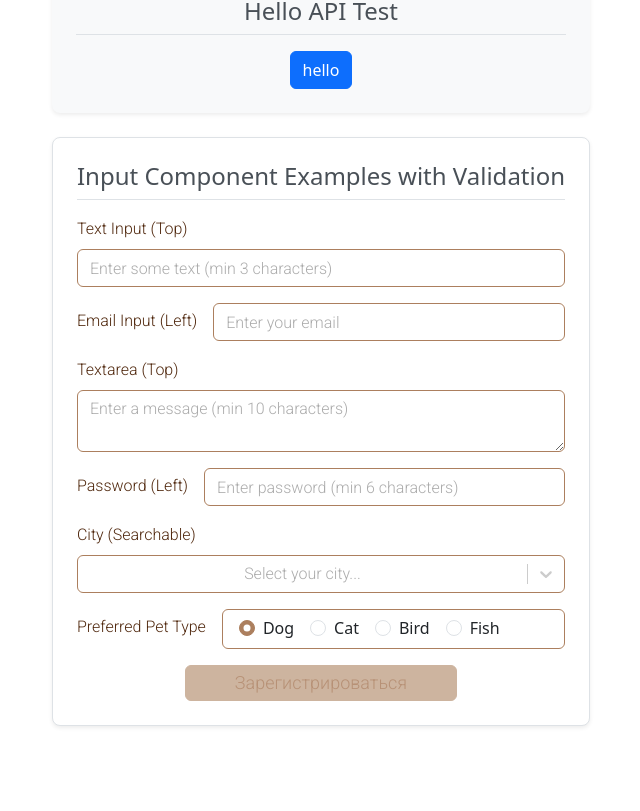
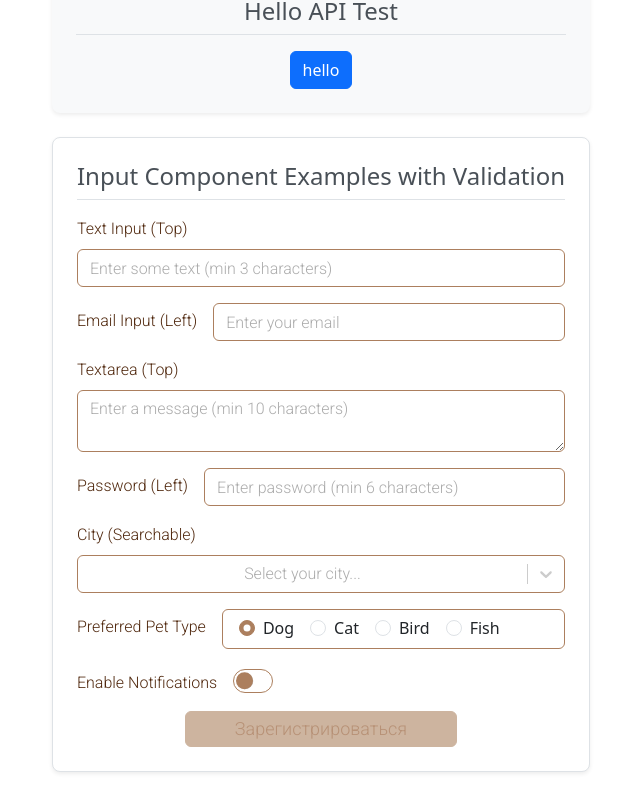
Before and after one commit to PetMatchNSU/PetMatch-frontend, a React (Vite) app: page / in a window 1280 px wide. Shown: the part 273-1084 px from the top of the page, without its empty margins (319-959 px from the left). Built offline with nearby package versions, Linux system fonts and the light colour scheme.

Commit message:
[15608] - toggle switch component

```diff
--- /dev/null
+++ b/src/components/Toggle/Toggle.module.css
@@ -0,0 +1,88 @@
+.toggleWrapper {
+  position: relative;
+  margin-bottom: 1rem;
+}
+
+.toggleWrapperHorizontal {
+  display: flex;
+  align-items: flex-start;
+}
+
+.toggleLabel {
+  display: inline-block;
+  margin-bottom: 0.5rem;
+  font-family: 'Roboto', sans-serif;
+  font-weight: 300;
+  font-size: 16px;
+  color: #50280E;
+  text-align: left;
+  width: 100%;
+}
+
+.toggleLabelLeft {
+  margin-right: 1rem;
+  margin-bottom: 0;
+  padding-top: 0.375rem;
+  min-width: 100px;
+  text-align: right;
+  width: max-content;
+  font-family: 'Roboto', sans-serif;
+  font-weight: 300;
+  font-size: 16px;
+  color: #50280E;
+}
+
+.toggleContainer {
+  flex: 1;
+}
+
+/* Style the react-bootstrap switch */
+.toggleContainer :global(.form-switch .form-check-input) {
+  width: 2.5em;
+  height: 1.5em;
+  background-color: #fff;
+  border-color: #AC7F5E;
+  position: relative;
+}
+
+.toggleContainer :global(.form-switch .form-check-input:checked) {
+  background-color: #AC7F5E;
+  border-color: #AC7F5E;
+}
+
+.toggleContainer :global(.form-switch .form-check-input:focus) {
+  box-shadow: 0 0 0 0.25rem rgba(172, 127, 94, 0.25);
+  border-color: #AC7F5E;
+}
+
+.toggleContainer :global(.form-switch .form-check-input:disabled) {
+  background-color: #CDB49F;
+  border-color: #CDB49F;
+}
+
+/* Remove the default inner circle styling */
+.toggleContainer :global(.form-switch .form-check-input)::before {
+  content: '';
+  position: absolute;
+  top: 50%;
+  transform: translateY(-50%);
+  left: 0.1em;
+  width: 1.1em;
+  height: 1.1em;
+  background-color: #AC7F5E;
+  border-radius: 50%;
+  transition: transform 0.15s ease-in-out;
+}
+
+.toggleContainer :global(.form-switch .form-check-input:checked)::before {
+  transform: translateY(-50%) translateX(1.1em);
+  background-color: #fff;
+}
+
+.toggleError {
+  display: block;
+  width: 100%;
+  margin-top: 0.25rem;
+  font-size: 0.875em;
+  color: #dc3545;
+}
--- /dev/null
+++ b/src/components/Toggle/Toggle.tsx
@@ -0,0 +1,53 @@
+import React from 'react';
+import { Form } from 'react-bootstrap';
+import type { FormCheckProps } from 'react-bootstrap/esm/FormCheck';
+import styles from './Toggle.module.css';
+
+type LabelPosition = 'top' | 'left';
+
+interface ToggleProps extends Omit<FormCheckProps, 'type' | 'labelPosition'> {
+  label?: string;
+  labelPosition?: LabelPosition;
+  error?: string;
+}
+
+const Toggle: React.FC<ToggleProps> = ({
+  checked = false,
+  onChange,
+  label,
+  labelPosition = 'top',
+  disabled = false,
+  error,
+  id,
+  ...props
+}) => {
+  const isHorizontal = labelPosition === 'left';
+
+  return (
+    <div className={`${styles.toggleWrapper} ${isHorizontal ? styles.toggleWrapperHorizontal : ''}`}>
+      {label && (
+        <div className={`${styles.toggleLabel} ${isHorizontal ? styles.toggleLabelLeft : ''}`}>
+          {label}
+        </div>
+      )}
+
+      <div className={styles.toggleContainer}>
+        <Form.Check
+          type="switch"
+          id={id}
+          label=""
+          checked={checked}
+          onChange={onChange}
+          disabled={disabled}
+          isInvalid={!!error}
+          {...props}
+        />
+
+        {error && <div className={styles.toggleError}>{error}</div>}
+      </div>
+    </div>
+  );
+};
+
+export default Toggle;
+export type { LabelPosition };
--- /dev/null
+++ b/src/components/Toggle/index.ts
@@ -0,0 +1,2 @@
+export { default } from './Toggle';
+export * from './Toggle';
--- a/src/components/index.ts
+++ b/src/components/index.ts
@@ -2,4 +2,6 @@ export { default as Button } from './Button/Button';
 export { default as Input } from './Input/Input';
 export { default as RadioButton } from './RadioButton/RadioButton';
 export { default as Select } from './Select/Select';
+export { default as Toggle } from './Toggle/Toggle';
 export { LabelPosition as SelectLabelPosition } from './Select/Select';
+export type { LabelPosition as ToggleLabelPosition } from './Toggle/Toggle';
--- a/src/pages/Home.tsx
+++ b/src/pages/Home.tsx
@@ -9,6 +9,7 @@ import Input, { LabelPosition } from '../components/Input/Input';
 import Button from '../components/Button/Button';
 import RadioButton from '../components/RadioButton/RadioButton';
 import Select from '../components/Select/Select';
+import Toggle from '../components/Toggle/Toggle';
 import type { SingleValue, MultiValue, ActionMeta } from 'react-select';
 import axios from 'axios';
 import styles from './Home.module.css';
@@ -55,6 +56,13 @@ const Home: React.FC = () => {
 
   // State for RadioButton example
   const [selectedPetType, setSelectedPetType] = React.useState<string>('dog');
+
+  // State for Toggle example
+  const [notificationsEnabled, setNotificationsEnabled] = React.useState<boolean>(false);
+
+  const handleToggleChange = (e: React.ChangeEvent<HTMLInputElement>) => {
+    setNotificationsEnabled(e.target.checked);
+  };
 
   // Validate form silently (without showing errors)
   React.useEffect(() => {
@@ -204,6 +212,14 @@ const Home: React.FC = () => {
               labelPosition="left"
             />
 
+            {/* Toggle Example */}
+            <Toggle
+              label="Enable Notifications"
+              checked={notificationsEnabled}
+              onChange={handleToggleChange}
+              labelPosition="left"
+            />
+
             <Button
               type="submit"
               size="large"
```
